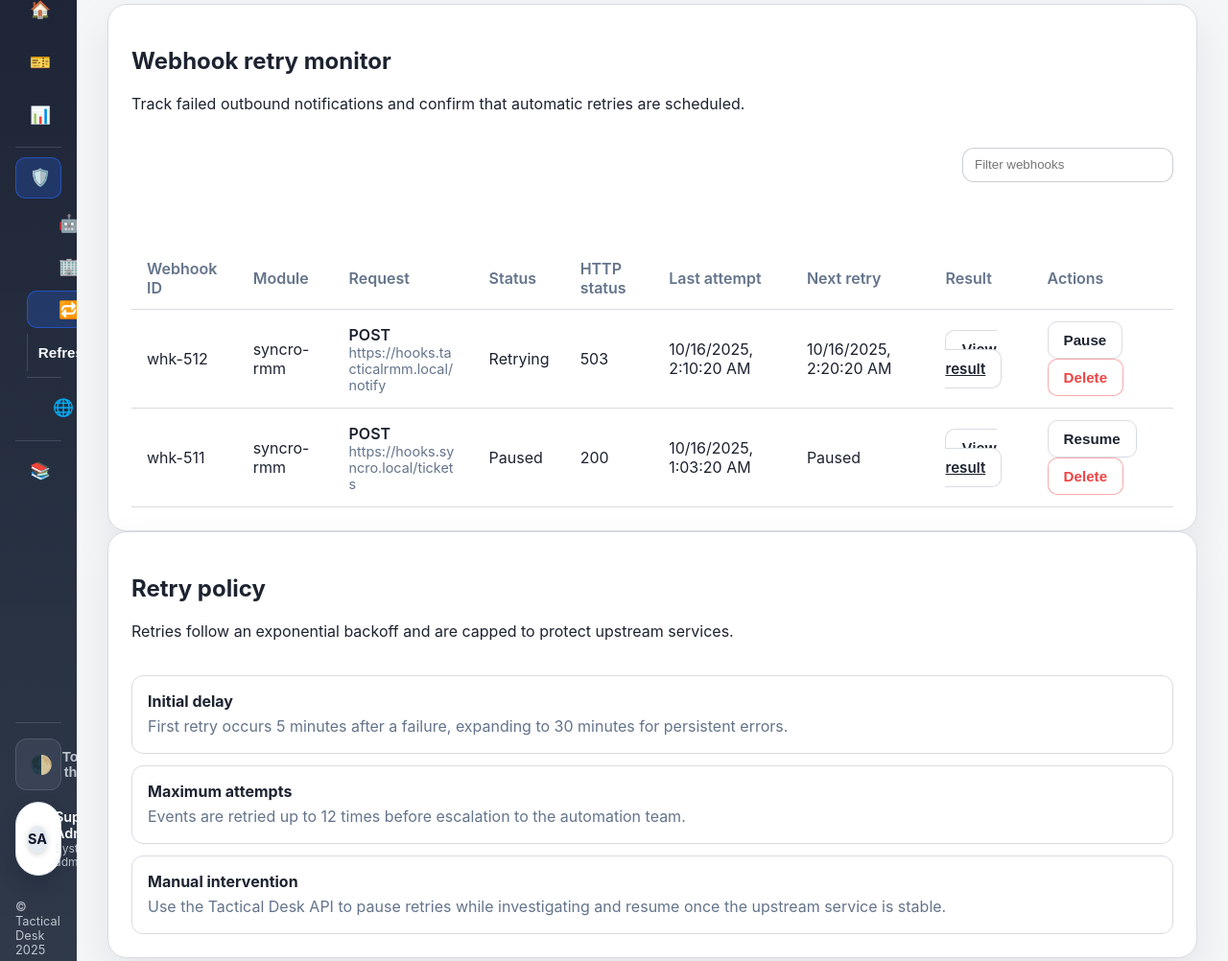
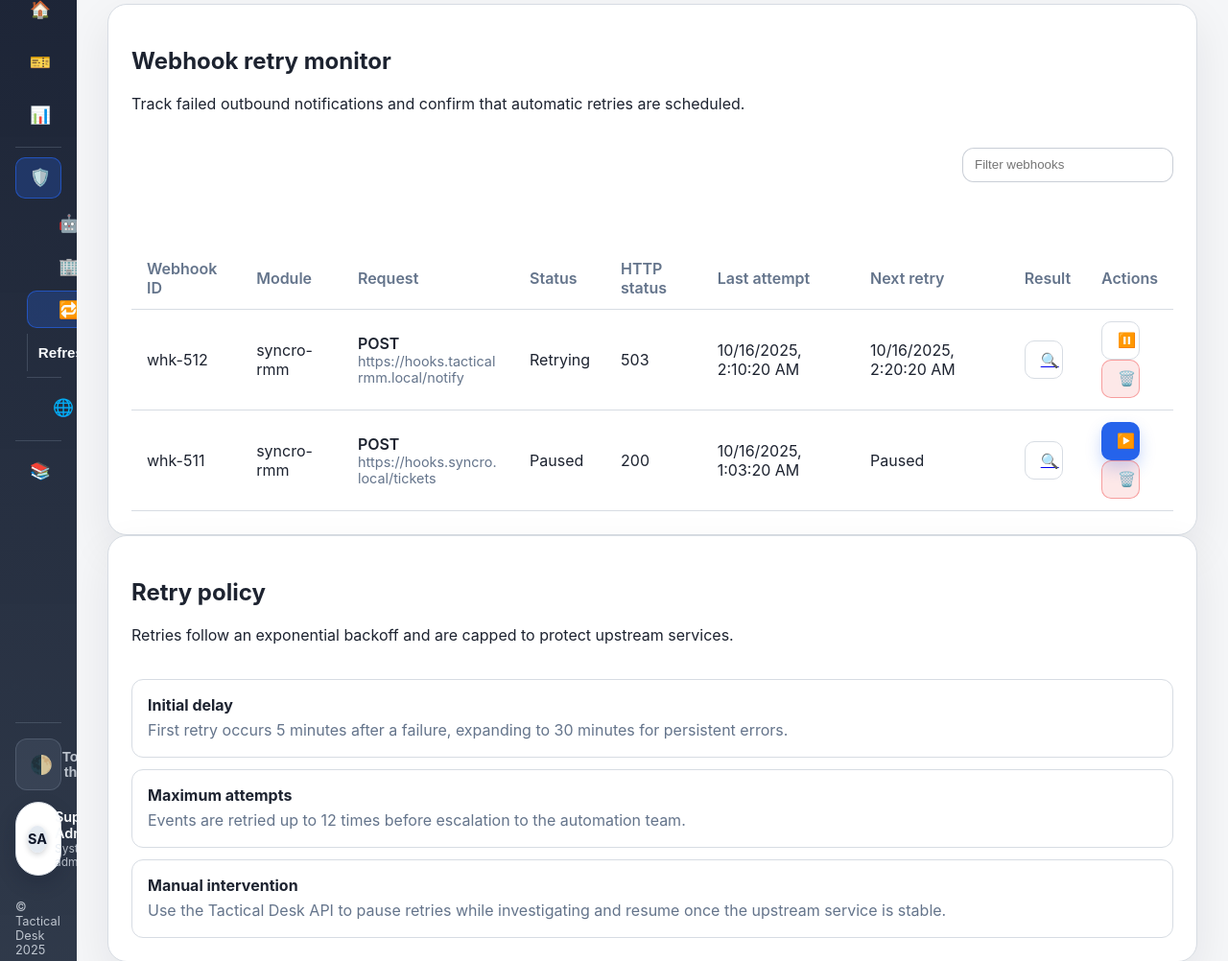
Before and after one commit to bradhawkins85/tacticaldesk, a FastAPI app: page /admin/webhooks in a window 1280 px wide. Shown: the part 100-1102 px from the top of the page at 96% size. Run offline with FastAPI, Linux system fonts and the light colour scheme; data comes from the database, SQL or seed files in the repository; parts of the project's set-up code (start-up, migrations or seed data) failed here and were passed over.

Commit message:
Use icons for webhook monitor actions

```diff
--- a/app/web/templates/admin_webhooks.html
+++ b/app/web/templates/admin_webhooks.html
@@ -63,37 +63,47 @@
                 {{ event.next_retry or "Paused" }}
               </td>
               <td data-cell="result" data-sort-value="{{ event.error_message or event.response_payload or '' }}">
-                <a class="secondary-button" href="{{ event.result_url }}" target="_blank" rel="noopener">
-                  View result
+                <a
+                  class="icon-button"
+                  href="{{ event.result_url }}"
+                  target="_blank"
+                  rel="noopener"
+                  aria-label="View result"
+                >
+                  <span aria-hidden="true">🔍</span>
+                  <span class="visually-hidden">View result</span>
                 </a>
               </td>
               <td class="table-actions__cell">
                 <div class="table-actions__group">
                   <button
-                    class="secondary-button"
+                    class="icon-button"
                     type="button"
                     data-action="webhook-pause"
                     data-webhook-id="{{ event.id }}"
                     {% if event.status == 'paused' %}hidden{% endif %}
                   >
-                    Pause
+                    <span aria-hidden="true">⏸️</span>
+                    <span class="visually-hidden">Pause</span>
                   </button>
                   <button
-                    class="secondary-button"
+                    class="icon-button icon-button--play"
                     type="button"
                     data-action="webhook-resume"
                     data-webhook-id="{{ event.id }}"
                     {% if event.status != 'paused' %}hidden{% endif %}
                   >
-                    Resume
+                    <span aria-hidden="true">▶️</span>
+                    <span class="visually-hidden">Resume</span>
                   </button>
                   <button
-                    class="secondary-button danger"
+                    class="icon-button icon-button--danger"
                     type="button"
                     data-action="webhook-delete"
                     data-webhook-id="{{ event.id }}"
                   >
-                    Delete
+                    <span aria-hidden="true">🗑️</span>
+                    <span class="visually-hidden">Delete</span>
                   </button>
                 </div>
               </td>
```
Also changed, not shown: changes.md (+1 -0 lines).
